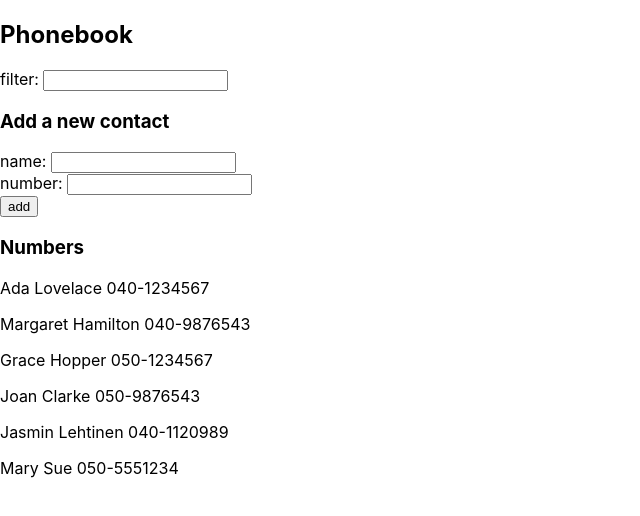
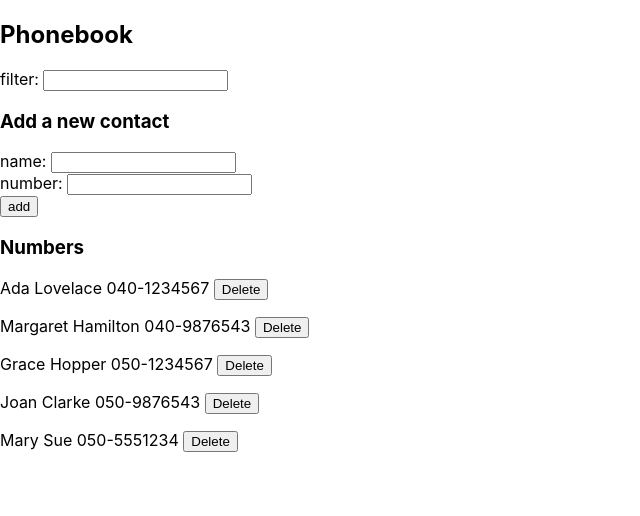
Before and after one commit to jasminlehtinen/FullStackOpen, a React (Create React App) app in the folder osa2/puhelinluettelo/: page / in a window 1280 px wide. Shown: the top 516 px of the page, without its empty margins (0-640 px from the left). Built offline with nearby package versions, Linux system fonts and the light colour scheme; data requests are answered from the project's data file; the HTML template or start-up script is replaced by a standard one.

Commit message:
Exercise 2.17 done
Puhelinluettelo, step 9

```diff
--- a/osa2/puhelinluettelo/db.json
+++ b/osa2/puhelinluettelo/db.json
@@ -21,11 +21,6 @@
       "id": 4
     },
     {
-      "name": "Jasmin Lehtinen",
-      "number": "040-1120989",
-      "id": 5
-    },
-    {
       "name": "Mary Sue",
       "number": "050-5551234",
       "id": 6
--- a/osa2/puhelinluettelo/src/App.js
+++ b/osa2/puhelinluettelo/src/App.js
@@ -29,11 +29,11 @@ const ContactForm = ({ addContact, newName, handleNewName, newNumber, handleNewN
   )
 }
 
-const ContactList = ({ searchPhonebook }) => {
+const ContactList = ({ searchPhonebook, removeContact }) => {
   return (
     <div>
       {searchPhonebook.map(person =>
-        <p key={person.name}>{person.name} {person.number}</p>
+        <p key={person.name}>{person.name} {person.number} <button onClick={() => {if(window.confirm(`Delete ${person.name}?`)){removeContact(person.id)}}}>Delete</button></p>
       )}
     </div>
   )
@@ -62,7 +62,6 @@ const App = () => {
     const contactObject = {
       name: newName,
       number: newNumber,
-      id: contacts.length + 1
     }
 
     let isDuplicate = false
@@ -86,6 +85,13 @@ const App = () => {
     }
   }
 
+  const removeContact = (id) => {
+    contactService.remove(id)
+      .then(res => {
+        setContacts(contacts.filter(person => person.id !== id))
+      })
+  }
+
   const handleNewName = (event) => {
     setNewName(event.target.value)
   }
@@ -107,7 +113,7 @@ const App = () => {
       <Subheader text={firstSubheader} />
       <ContactForm addContact={addContact} newName={newName} handleNewName={handleNewName} newNumber={newNumber} handleNewNumber={handleNewNumber} />
       <Subheader text={secondSubheader} />
-      <ContactList searchPhonebook={searchPhonebook} />
+      <ContactList searchPhonebook={searchPhonebook} removeContact={removeContact} />
     </>
   )
 }
--- a/osa2/puhelinluettelo/src/services/contacts.js
+++ b/osa2/puhelinluettelo/src/services/contacts.js
@@ -11,4 +11,9 @@ const create = newObject => {
     return request.then(response => response.data)
 }
 
-export default { getAll, create }
+const remove = id => {
+    const request = axios.delete(baseUrl + `/${id}`)
+    return request.then(response => response.data)
+}
+
+export default { getAll, create, remove }
```
